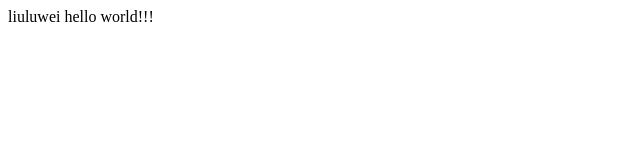
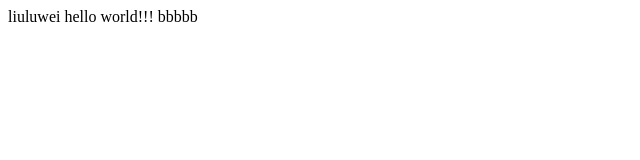
Before and after one commit to xmZero/git, a plain HTML site: page index.html in a window 1280 px wide. Shown: the full height of the page, 0-640 px from the left. Drawn offline with Linux system fonts and the light colour scheme.

Commit message:
huijiale

```diff
--- a/index.html
+++ b/index.html
@@ -11,5 +11,7 @@
 
     hello world!!!
 
+    bbbbb
+
 </body>
 </html>
```
